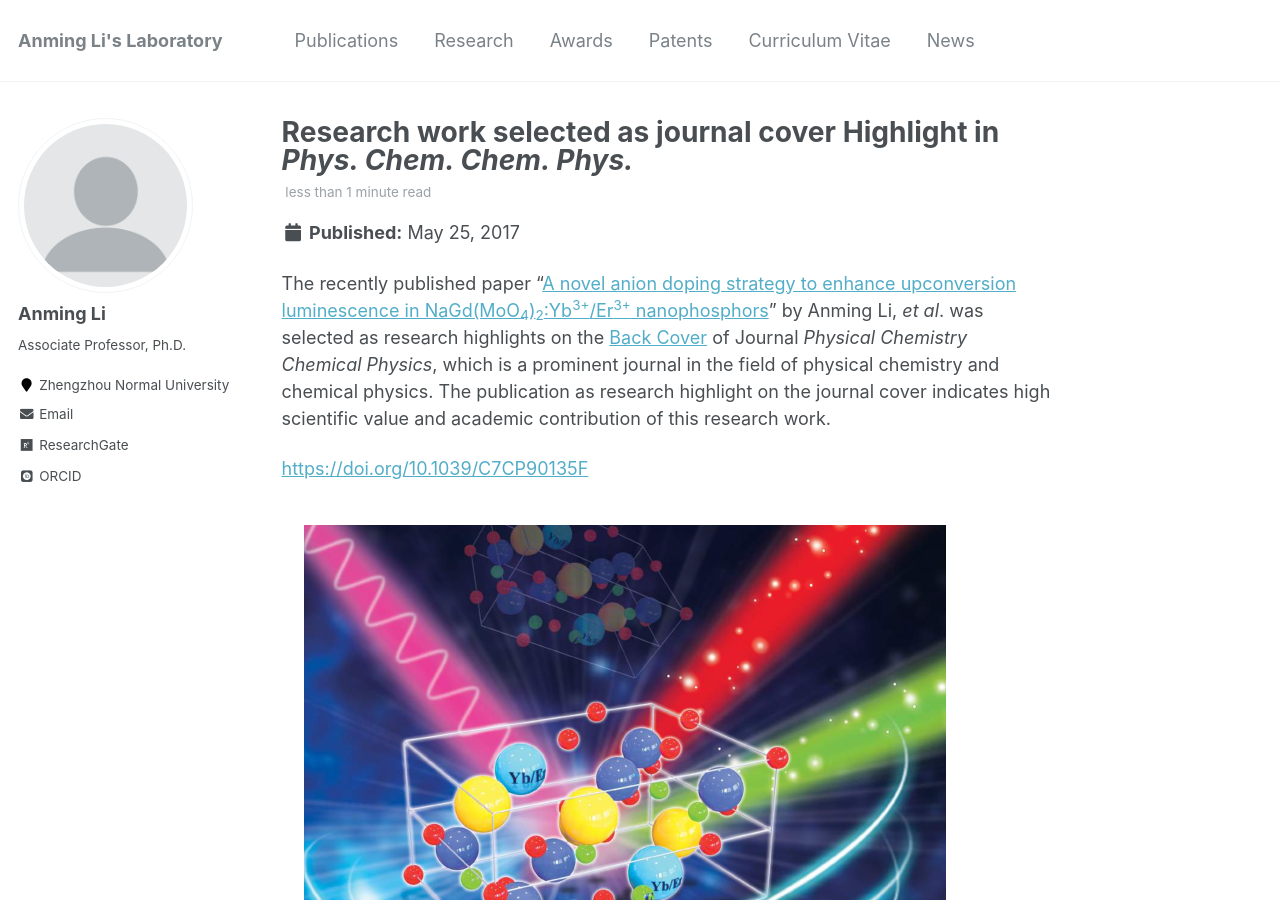
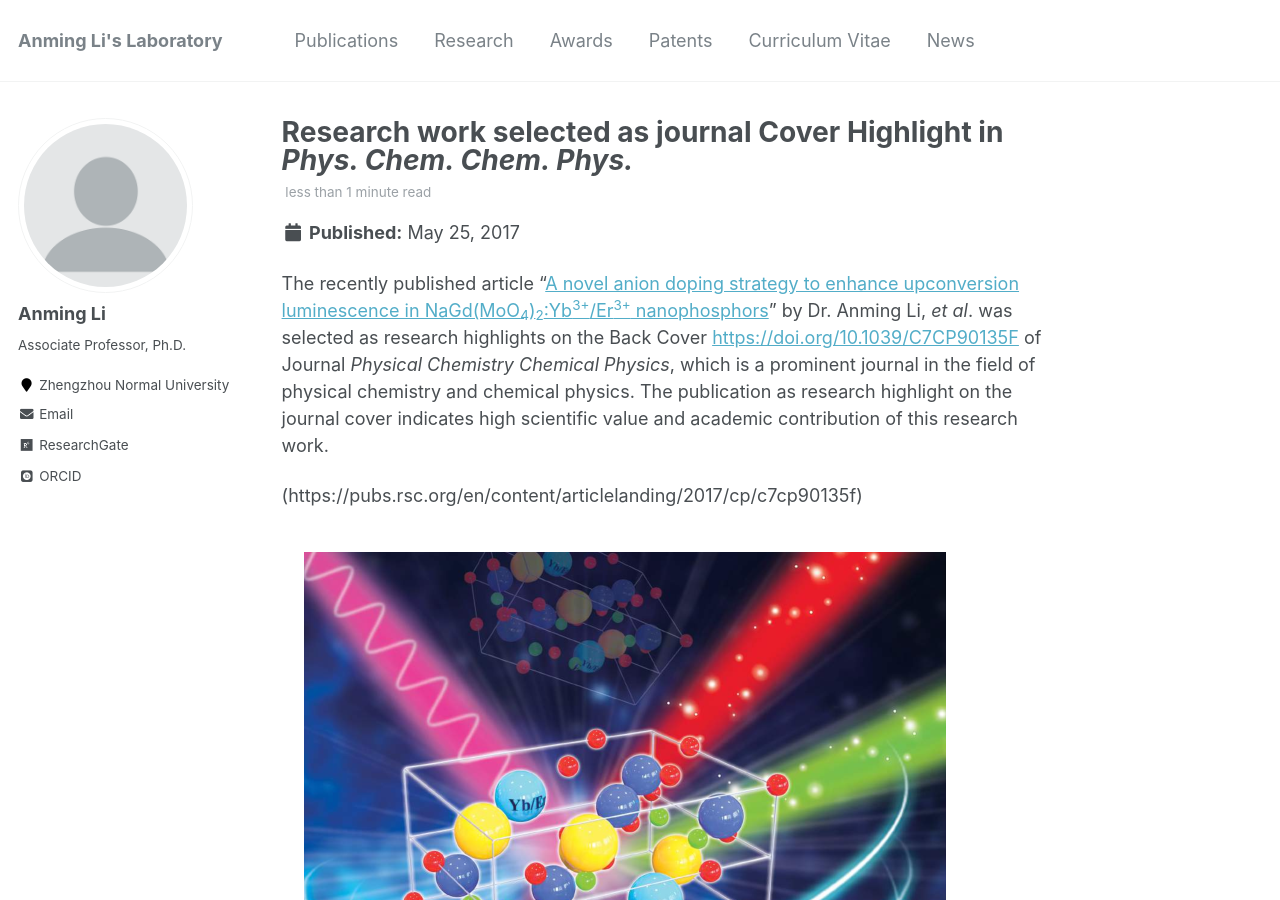
Before and after one commit to ucnclab/ucnclab.github.io, a Jekyll site: the page built from _posts/2017-05-25-blog-post-1.md, in a window 1280 px wide and 900 px high. Built offline with Jekyll 4.4.1, drawn with Linux system fonts in a browser that asks for light colours; some web fonts are replaced; comment, search, counter and statistics services are not loaded.

Commit message:
Update 2017-05-25-blog-post-1.md

```diff
--- a/_posts/2017-05-25-blog-post-1.md
+++ b/_posts/2017-05-25-blog-post-1.md
@@ -1,13 +1,15 @@
 ---
-title: 'Research work selected as journal cover Highlight in _Phys. Chem. Chem. Phys._'
+title: 'Research work selected as journal Cover Highlight in _Phys. Chem. Chem. Phys._'
 date: 2017-05-25
 permalink: /posts/2017/05/blog-post-1/
 tags:
   - Research Highlight
 ---
 
-The recently published paper "[A novel anion doping strategy to enhance upconversion luminescence in NaGd(MoO<sub>4</sub>)<sub>2</sub>:Yb<sup>3+</sup>/Er<sup>3+</sup> nanophosphors](/publications/2017-05-25-paper12)" by Anming Li, <i>et al</i>. was selected as research highlights on the [Back Cover](https://pubs.rsc.org/en/content/articlelanding/2017/cp/c7cp90135f) of Journal <i>Physical Chemistry Chemical Physics</i>, which is a prominent journal in the field of physical chemistry and chemical physics. The publication as research highlight on the journal cover indicates high scientific value and academic contribution of this research work.
+The recently published article "[A novel anion doping strategy to enhance upconversion luminescence in NaGd(MoO<sub>4</sub>)<sub>2</sub>:Yb<sup>3+</sup>/Er<sup>3+</sup> nanophosphors](/publications/2017-05-25-paper12)" by Dr. Anming Li, <i>et al</i>. was selected as research highlights on the Back Cover <https://doi.org/10.1039/C7CP90135F> of Journal <i>Physical Chemistry Chemical Physics</i>, which is a prominent journal in the field of physical chemistry and chemical physics. The publication as research highlight on the journal cover indicates high scientific value and academic contribution of this research work.
 
-<https://doi.org/10.1039/C7CP90135F>
+
+
+(https://pubs.rsc.org/en/content/articlelanding/2017/cp/c7cp90135f)
 
 ![PCCP Cover Here](/images/pccpcover.png)
```
